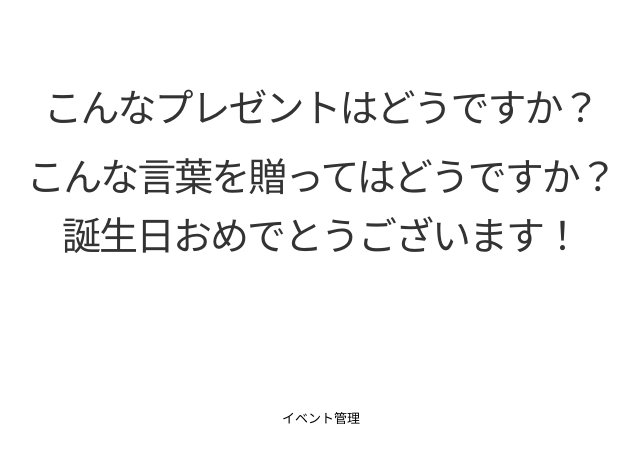
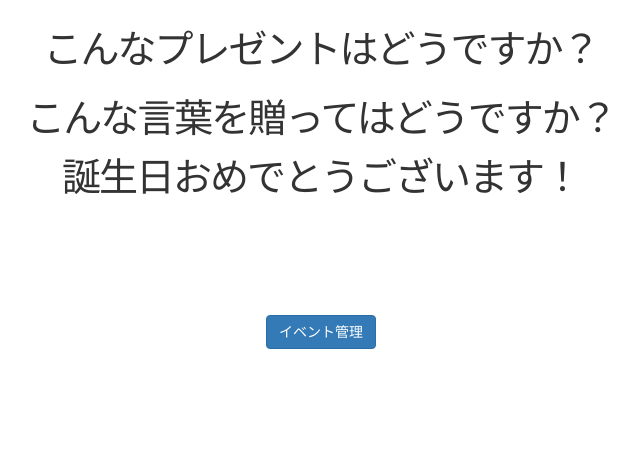
Before and after one commit to KahokuHanten/oyaco, a Rails app: template app/views/welcome/top.html.erb in a window 1280 px wide. Shown: the part 50-513 px from the top of the page, without its empty margins (319-959 px from the left). Run offline with Rails 7, Linux system fonts and the light colour scheme; the template is opened without the code that fills it, so the values that code supplies are empty; style sheets or scripts are compiled from the project's sources; some libraries are stand-ins or nearby versions.

Commit message:
Refine ui

```diff
--- a/app/views/welcome/top.html.erb
+++ b/app/views/welcome/top.html.erb
@@ -1,17 +1,14 @@
 <div class="center hero-unit">
 <p class="lead">
+  <h1>
   <% @events.first(1).each do |event| %>
   <% evetDate = event.event_date %>
   <%= evetDate.strftime('%-m月%e日') %>は<%= event.event_name %>です。
   <% end %>
-<br>
-<br>
-</p>
-
-<p>
+</h1>
   <h1>こんなプレゼントはどうですか？</h1>
 </p>
-<table border=1>
+<table class="table">
   <tbody>
     <% @items.first(3).each do |item| %>
       <tr>
@@ -36,7 +33,5 @@
 <br>
 <br>
 <br>
-<br>
-<br>
 
-<a href="/events">イベント管理</a><br>
+<a class="btn btn-primary" href="/events" role="button">イベント管理</a>
```
